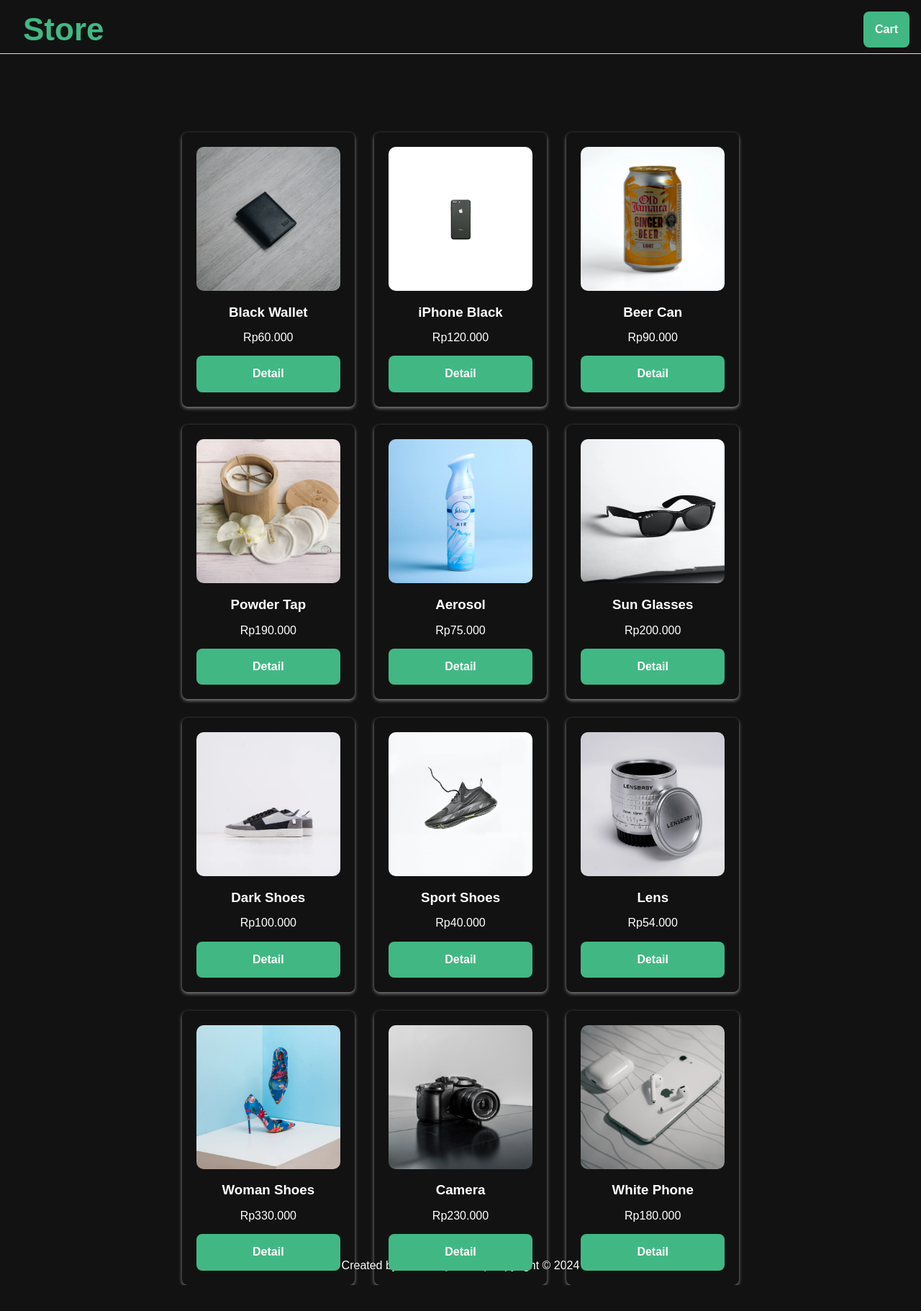
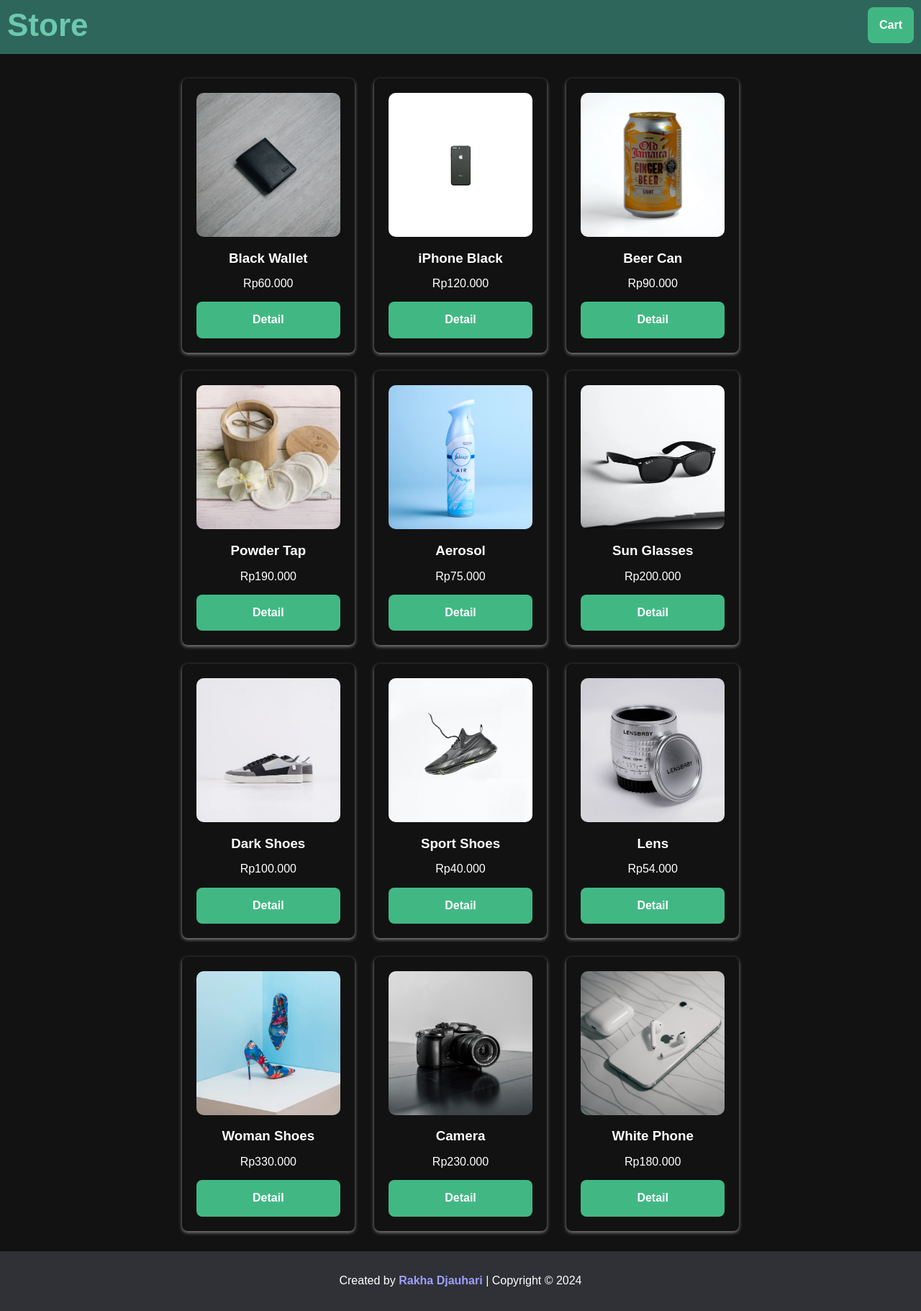
Before and after one commit to Zevhys/quickCart-client, a Vue app: page / in a window 1280 px wide. Shown: the whole page at 72% size. Before the commit the page ends 1785 px from the top, so only its background shows below. Built offline with nearby package versions, Linux system fonts and the light colour scheme.

Commit message:
new styling footer & navbar

```diff
--- a/src/components/FooterView.vue
+++ b/src/components/FooterView.vue
@@ -2,6 +2,7 @@
   <div id="footer">
     <p>
       Created by
+      <b>
         <a
           href="https://github.com/Zevhys"
           target="_blank"
@@ -9,6 +10,8 @@
         >
           Rakha Djauhari
         </a>
+      </b>
+
       | Copyright &copy; 2024
     </p>
   </div>
@@ -16,8 +19,10 @@
 
 <style scoped>
 #footer {
+  background-color: #2f3136;
   text-align: center;
   color: white;
-  margin-top: 2rem;
+  padding: 1rem 0;
+  margin-top: 6rem;
 }
 </style>
--- a/src/components/NavbarView.vue
+++ b/src/components/NavbarView.vue
@@ -11,19 +11,22 @@
 
 <style scoped>
 #nav-bar {
-  border-bottom: 1px solid #ddd;
+  top: 0;
+  background-color: #2e665c;
   height: 75px;
   width: 100%;
+  position: fixed;
+  z-index: 9999;
 }
 
 #products-link {
   text-align: center;
   display: block;
-  color: #41b883;
+  color: #6cc9ae;
   font-size: 22px;
-  left: 32px;
+  left: 10px;
+  top: 10px;
   position: absolute;
-  top: 16px;
 }
 
 #products-link h1 {
@@ -32,7 +35,8 @@
 
 #cart-link {
   position: absolute;
-  right: 16px;
-  top: 16px;
+  right: 10px;
+  top: 10px;
+  padding: 0;
 }
 </style>
```
Lines whose indentation alone changed are shown as unchanged.
